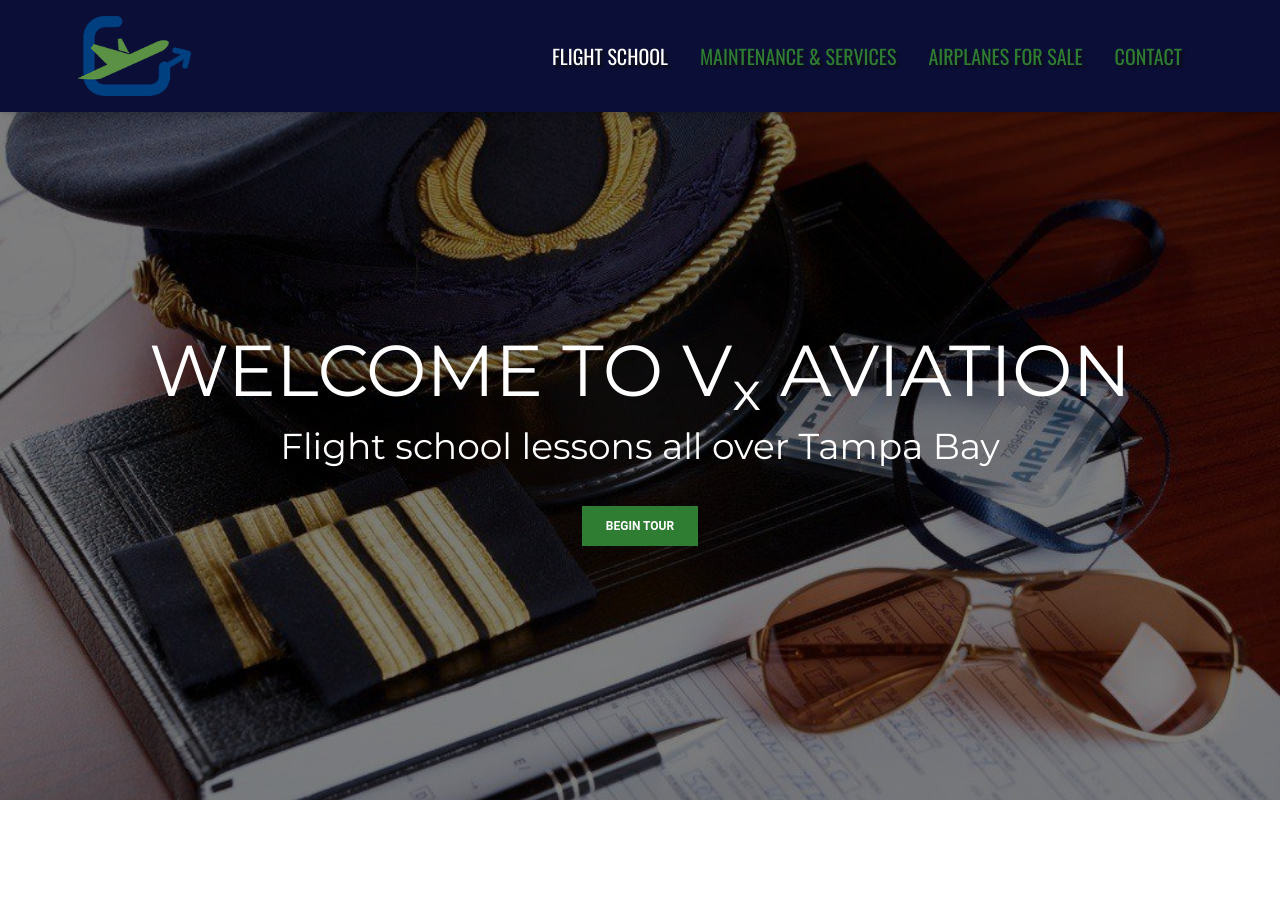
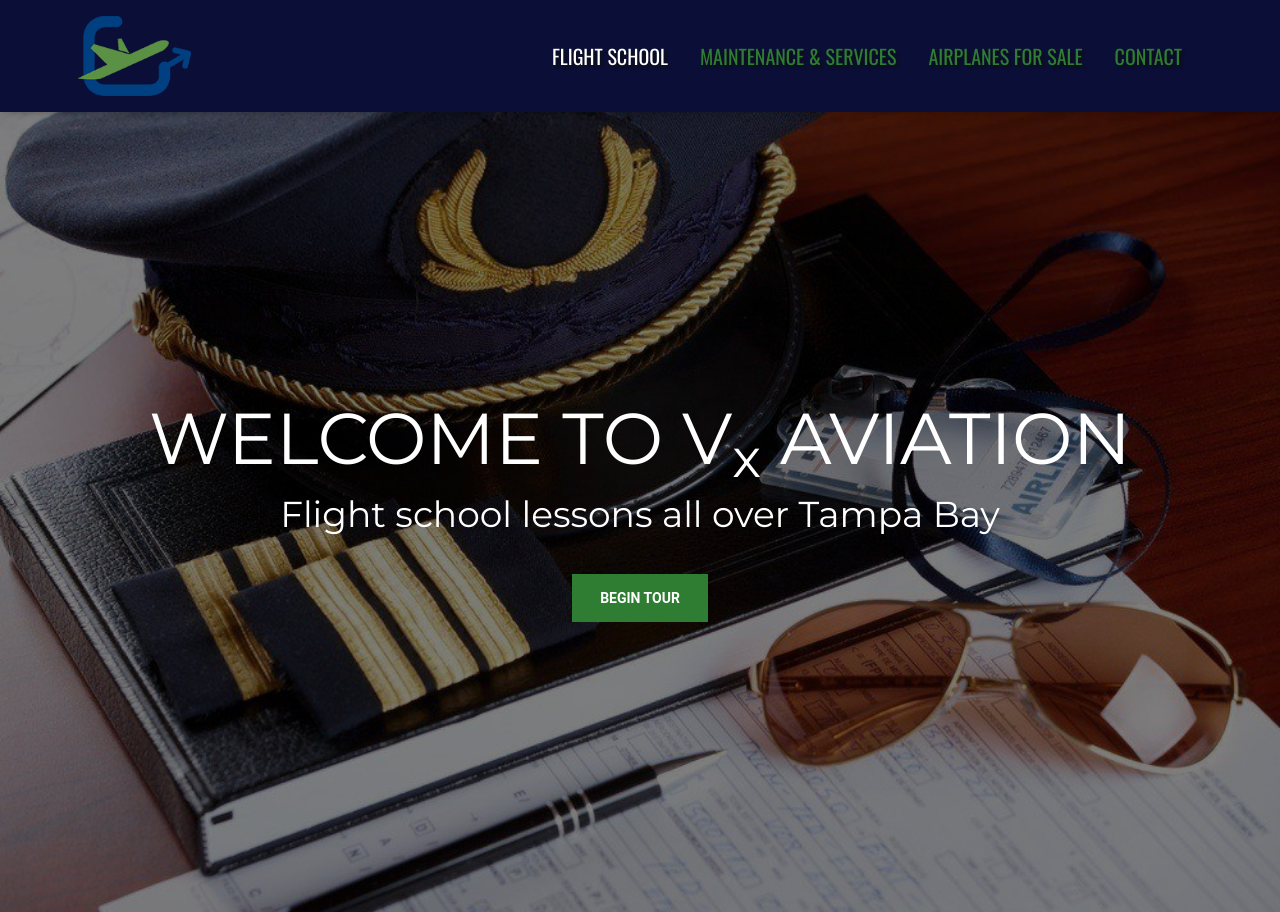
Before and after one commit to ariel-behar/vx-aviation, a React (Vite) app: page /flight-school#contact in a window 1280 px wide. Before the commit this address led to /flight-school. Before the commit the page ends 800 px from the top, so only its background shows below. Built offline with nearby package versions, Linux system fonts and the light colour scheme.

Commit message:
Updating HeroSection's position and button size

```diff
--- a/src/components/ViewSpecificComponents/FlightSchoolView/HeroSection.tsx
+++ b/src/components/ViewSpecificComponents/FlightSchoolView/HeroSection.tsx
@@ -6,15 +6,15 @@ import Button from '@material-tailwind/react/components/Button'
 
 function HeroSection() {
     return (
-        <section>
-            <img src={pilotGear} alt="Pilot gear" className="object-cover object-top w-full h-screen lg:h-[90vh] lg:mt-[10vh] absolute top-0 left-0 z-0" />
-            <div className='bg-black/50 absolute top-0 left-0 h-screen lg:h-[90vh] lg:mt-[10vh] w-full z-[1] flex justify-center items-center'>
+        <section className='relative'>
+            <img src={pilotGear} alt="Pilot gear" className="object-cover object-top w-full h-screen top-0 left-0 z-0" />
+            <div className='bg-black/50 absolute  top-0 left-0 h-screen w-full z-[1] flex justify-center items-center'>
                 <div className='text-center'>
                     <h1 className='text-white text-3xl lg:text-7xl'>WELCOME TO V<sub>x</sub> AVIATION</h1>
                     <h2 className='text-white text-xl lg:text-4xl mt-5'>Flight school lessons all over Tampa Bay</h2>
 
                     <HashLink to="/flight-school#who-we-are-section">
-                        <Button className='uppercase bg-primary text-white rounded-none mt-10'>Begin tour</Button>
+                        <Button size='lg' className='uppercase bg-primary text-white rounded-none mt-10'>Begin tour</Button>
                     </HashLink>
                 </div>
             </div>
```
